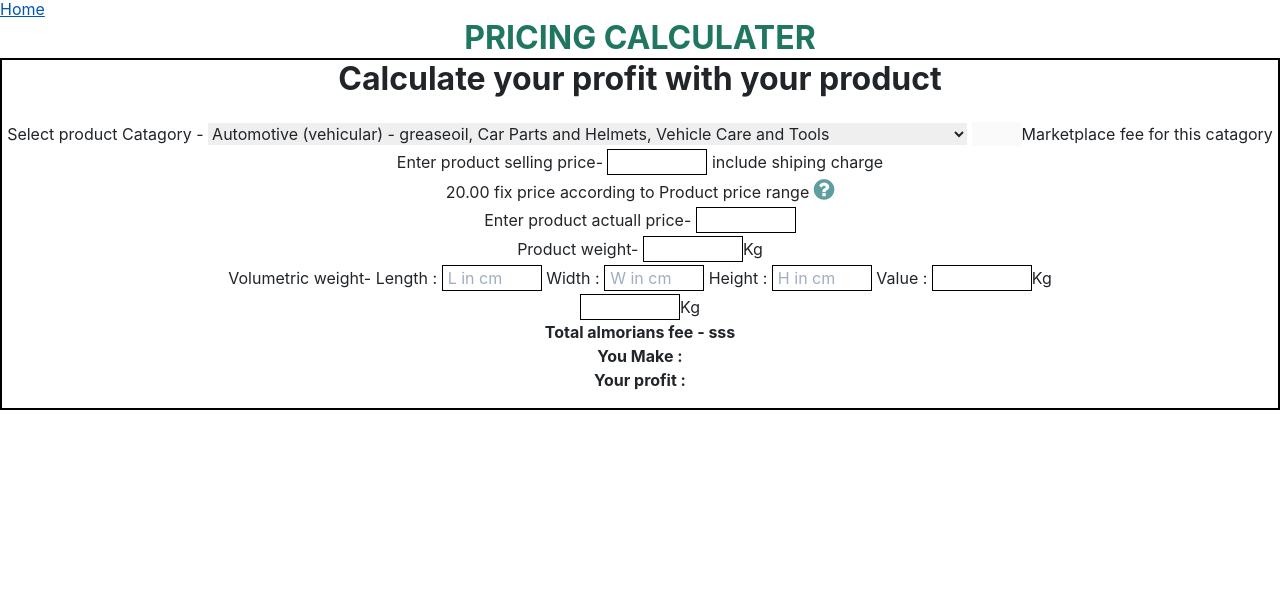
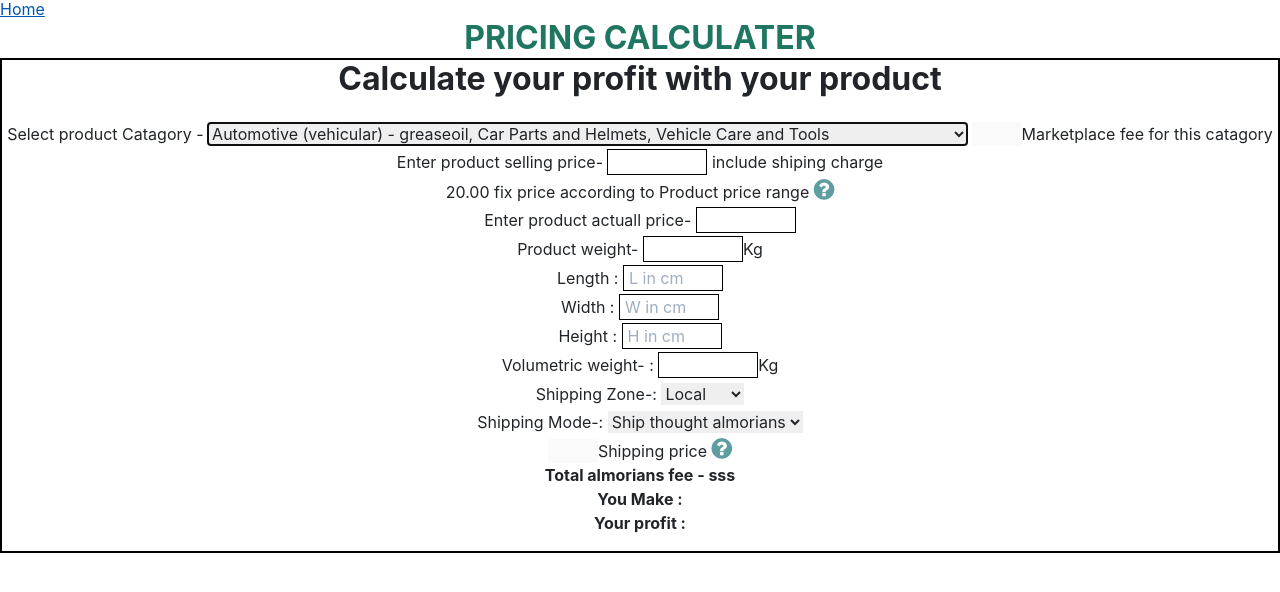
Before and after one commit to kamaldalakoti/ecom, a Django app: page /calculater in a window 1280 px wide. Shown: the top 592 px of the page. Run offline with Django 3.2, Linux system fonts and the light colour scheme; data comes from the database, SQL or seed files in the repository; both versions use the stored data as it was after the commit; some libraries are stand-ins or nearby versions.

Commit message:
first commit12

```diff
--- a/TEMPLATES/calculater.html
+++ b/TEMPLATES/calculater.html
@@ -1,8 +1,8 @@
 <style>
     h1,
     h3 {
-        font-size: 2rem!important;
-        font-weight: bolder!important;
+        font-size: 2rem !important;
+        font-weight: bolder !important;
     }
 
     .sec {
@@ -59,6 +59,31 @@
         });
     });
 </script>
+<script>
+    $(document).ready(function() {
+        $('#browser').on('change', function() {
+            $('#show_only2').val(this.value);
+            // alert(this.value);
+
+        });
+    });
+</script>
+<script>
+    $(document).ready(function() {
+        $('#price1').on('keyup', function() {
+            function range(start, end) {
+                var ans = $('#price1').val(this.value);;
+                for (let i = 0; i <= 255; i++) {
+                    ans.push(i);
+                    var a = 5
+                }
+                return a;
+                return $('#show_only2').val(this.a);
+            }
+        });
+    });
+</script>
+
 <section class="sec">
     <h2 style="text-align: start;"><a href="/">Home</a></h2>
     <h1 style="text-align: center; color: rgb(32, 119, 97); ">PRICING CALCULATER</h1>
@@ -70,19 +95,54 @@
         <form action="">
             <section id="" class="sec3">
 
-                Select product Catagory - <select name="cars" id="select_box">
+                Select product Catagory - <select name="cars" id="select_box" autofocus>
                     {% for item in data %}
-        <option value="{{item.Category_price}}%">{{item.category_product}}</option>
+                    <option value="{{item.Category_price}}%">{{item.category_product}}</option>
 
-        {% endfor %}
+                    {% endfor %}
 
-    </select> <input type="text" style="width: 50px;" id="show_only" disabled="">Marketplace fee for this catagory
-                <br> Enter product selling price- <input type="text" class="inpt"> include shiping charge
+                </select > <input type="text" style="width: 50px;" id="show_only" disabled="">Marketplace fee for this catagory
+
+
+                <!--  -->
+                <!-- <label for="browser">Choose your browser from the list:</label>
+
+
+                <input list="browsers" name="browser" id="browser">
+                <datalist id="browsers" class="">
+                        {% for item in data %}
+                        <option  text="{{item.category_product}}" value="{{item.Category_price}}%" >{{item.Category_price}}%</option>
+
+                        {% endfor %}
+                    </datalist>
+                <input type="text" style="width: 50px;" id="show_only2" disabled="">Marketplace fee for this catagory -->
+
+                <!--  -->
+                <script>
+                    $(function() {
+                        $("#price1 , #inptZ, #inptM ").keyup(function() {
+                            function range(start, end) {
+                                var ans = $('#price1').val();;
+                                for (let i = 0; i <= 255; i++) {
+                                ans.push(i);
+                                var a = 5;
+                                $("#show_only3").val($ans);
+                }
+
+            }
+                            // $("#id-4").val((+$("#id-1").val() * +$("#id-2").val() * +$("#id-3").val()) / 5000);
+
+
+                        });
+                    });
+                </script>
+
+                <br> Enter product selling price- <input type="number" id="price1" class="inpt"> include shiping charge
                 <p>20.00 fix price according to Product price range
                     <!-- Button trigger modal -->
                     <button type="button" class="" data-toggle="modal" data-target="#exampleModal">
 
-                        <i class="fa fa-question-circle" style="font-size:24px ; margin-top:2px ;color: cadetblue;" >
+                        <i class="fa fa-question-circle" style="font-size:24px ; margin-top:2px ;color: cadetblue;">
                         </i>
                     </button>
 
@@ -93,8 +153,8 @@
                                 <div class="modal-header">
                                     <h5 class="modal-title" id="exampleModalLabel">Modal title</h5>
                                     <button type="button" class="close" data-dismiss="modal" aria-label="Close">
-                              <span aria-hidden="true">&times;</span>
-                            </button>
+                                    <span aria-hidden="true">&times;</span>
+                                </button>
                                 </div>
                                 <div class="modal-body">
                                     <img src="static\media\pricing_fixed.jpg" alt="">
@@ -106,11 +166,10 @@
 
                 </p>
                 Enter product actuall price- <input type="text" class="inpt">
-                <p> Product weight- <input type="number" id="id-5" class="inpt " />Kg</p</p>
+                <p> Product weight- <input type="number" id="id-5" class="inpt " />Kg</p< /p>
 
 
-                    <p>Volumetric weight- Length : <input type="number" placeholder="L in cm" class="inpt " id="id-1"> Width : <input type="number" placeholder="W in cm" class="inpt " id="id-2"> Height : <input type="number" placeholder="H in cm" class="inpt "
-                            id="id-3"> Value :
+                    <p> Length : <input type="number" placeholder="L in cm" class="inpt " id="id-1"><br> Width : <input type="number" placeholder="W in cm" class="inpt " id="id-2"><br> Height : <input type="number" placeholder="H in cm" class="inpt " id="id-3"><br>                        Volumetric weight- :
                         <input type="number" id="id-4" class="inpt " readonly />Kg</p>
 
                     <script>
@@ -127,7 +186,40 @@
                             });
                         });
                     </script>
-                    <input type="number" id="id-6" class="inpt " readonly />Kg</p>
+                    Shipping Zone-: <select name="" style=" margin-top: 5px;" id="inptZ">
+                        <option value="Local">Local</option>
+                        <option value="Zonal">Zonal</option>
+                        <option value="National">National</option>
+                    </select>
+                <br> Shipping Mode-: <select name="" style=" margin-top: 5px;" id="inptM">
+                        <option value="almorians">Ship thought almorians</option>
+                        <option value="Local">Self Ship</option>
+                    </select>
+                <br>
+                <input type="text" style="width: 50px; margin-top: 5px;" id="show_only3" disabled="">Shipping price
+                <button type="button" class="" data-toggle="modal" data-target="#exampleModal">
+
+                    <i class="fa fa-question-circle" style="font-size:24px ; margin-top:2px ;color: cadetblue;">
+                    </i>
+                </button>
+
+                <!-- Modal -->
+                <div class="modal fade" id="exampleModal" tabindex="-1" role="dialog" aria-labelledby="exampleModalLabel" aria-hidden="true">
+                    <div class="modal-dialog" role="document">
+                        <div class="modal-content">
+                            <div class="modal-header">
+                                <h5 class="modal-title" id="exampleModalLabel">Modal title</h5>
+                                <button type="button" class="close" data-dismiss="modal" aria-label="Close">
+                                    <span aria-hidden="true">&times;</span>
+                                </button>
+                            </div>
+                            <div class="modal-body">
+                                <img src="static\media\pricing_fixed.jpg" alt="">
+                            </div>
+
+                        </div>
+                    </div>
+                </div>
 
 
 
```
Also changed, not shown: db.sqlite3.
